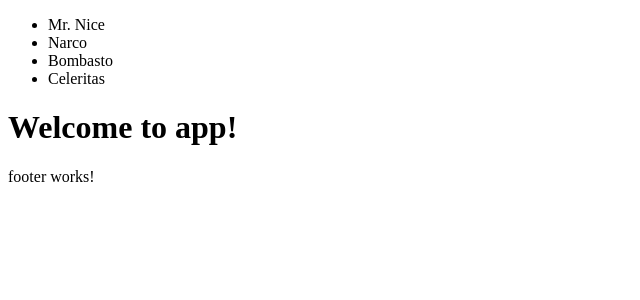
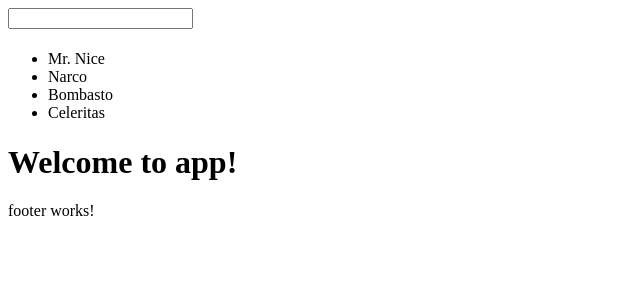
Before and after one commit to adardesign/angular-lab, an Angular app: page / in a window 1280 px wide. Shown: the top 300 px of the page, without its empty margins (0-640 px from the left). Built offline with nearby package versions, Linux system fonts and the light colour scheme.

Commit message:
progress

```diff
--- a/src/app/app.module.ts
+++ b/src/app/app.module.ts
@@ -1,5 +1,6 @@
 import { BrowserModule } from '@angular/platform-browser';
 import { NgModule } from '@angular/core';
+import { FormsModule }  from '@angular/forms';
 
 
 import { AppComponent } from './app.component';
@@ -11,10 +12,11 @@ import { FooterComponent } from './footer/footer.component';
   declarations: [
     AppComponent,
     HeaderComponent,
-    FooterComponent
+    FooterComponent,
   ],
   imports: [
-    BrowserModule
+    BrowserModule,
+    FormsModule
   ],
   bootstrap: [AppComponent]
 })
--- a/src/app/header/header.component.html
+++ b/src/app/header/header.component.html
@@ -1,3 +1,7 @@
+  <label>
+    <input [(ngModel)]="searchValue">
+  </label>
+  <h1>{{searchValue}}</h1>
 <ul>
   <li *ngFor="let session of sessions">{{session.name}}</li>
 </ul>
--- a/src/app/header/header.component.ts
+++ b/src/app/header/header.component.ts
@@ -17,4 +17,5 @@ export class HeaderComponent implements OnInit {
 
   }
 
+  searchValue:string;
 }
```
